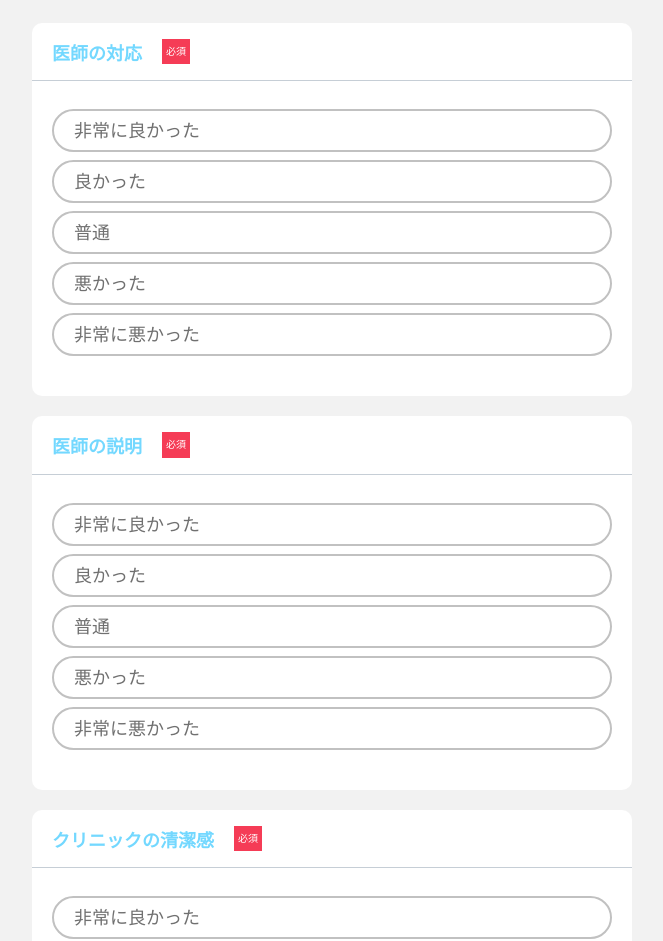
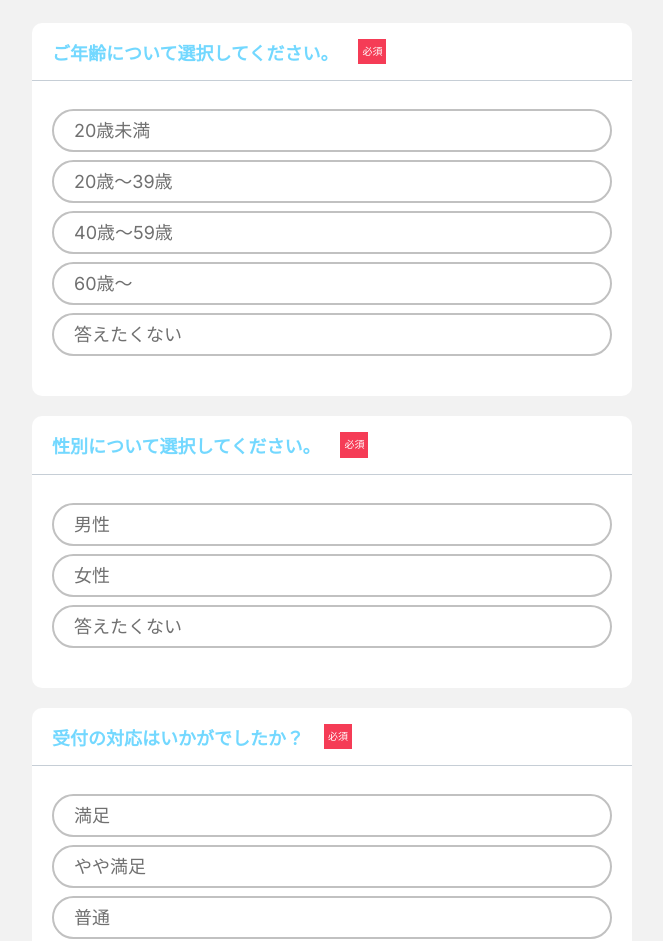
Before and after one commit to etk-development/meo, a Next.js app: page / in a window 1280 px wide. Shown: the part 262-1203 px from the top of the page, without its empty margins (308-971 px from the left). Built offline with nearby package versions, Linux system fonts and the light colour scheme.

Commit message:
add questionnaire

```diff
--- a/app/qa.json
+++ b/app/qa.json
@@ -1,46 +1,99 @@
 [
     {
-        "title": "医師の対応",
+        "title": "ご年齢について選択してください。",
         "name": "first",
         "ranks": {
-            "5": "非常に良かった",
-            "4": "良かった",
-            "3": "普通",
-            "2": "悪かった",
-            "1": "非常に悪かった"
+            "5": "20歳未満",
+            "4": "20歳〜39歳",
+            "3": "40歳〜59歳",
+            "2": "60歳〜",
+            "1": "答えたくない"
         }
     },
     {
-        "title": "医師の説明",
+        "title": "性別について選択してください。",
         "name": "second",
         "ranks": {
-            "5": "非常に良かった",
-            "4": "良かった",
-            "3": "普通",
-            "2": "悪かった",
-            "1": "非常に悪かった"
+            "3": "男性",
+            "2": "女性",
+            "1": "答えたくない"
         }
     },
     {
-        "title": "クリニックの清潔感",
+        "title": "受付の対応はいかがでしたか？",
         "name": "third",
         "ranks": {
-            "5": "非常に良かった",
-            "4": "良かった",
+            "5": "満足",
+            "4": "やや満足",
             "3": "普通",
-            "2": "悪かった",
-            "1": "非常に悪かった"
+            "2": "やや不満",
+            "1": "不満"
         }
     },
     {
-        "title": "診療時間",
+        "title": "受付での待ち時間は長く感じましたか？",
         "name": "fourth",
         "ranks": {
-            "5": "非常に良かった",
-            "4": "良かった",
+            "5": "とても短い",
+            "4": "短い",
             "3": "普通",
-            "2": "悪かった",
-            "1": "非常に悪かった"
+            "2": "長い",
+            "1": "とても長い"
+        }
+    },
+    {
+        "title": "診療までの待ち時間は長く感じましたか？",
+        "name": "fifth",
+        "ranks": {
+            "5": "とても短い",
+            "4": "短い",
+            "3": "普通",
+            "2": "長い",
+            "1": "とても長い"
+        }
+    },
+    {
+        "title": "医師の対応はいかがでしたか？",
+        "name": "sixth",
+        "ranks": {
+            "5": "非常に良い",
+            "4": "良い",
+            "3": "普通",
+            "2": "悪い",
+            "1": "非常に悪い"
+        }
+    },
+    {
+        "title": "症状や治療についての説明はわかりやすかったですか？",
+        "name": "seventh",
+        "ranks": {
+            "5": "非常にわかりやすい",
+            "4": "わかりやすい",
+            "3": "普通",
+            "2": "わかりにくい",
+            "1": "全然わからない"
+        }
+    },
+    {
+        "title": "診療時の対応は安心・信頼できるものでしたか？",
+        "name": "eighth",
+        "ranks": {
+            "5": "満足",
+            "4": "やや満足",
+            "3": "普通",
+            "2": "やや不満",
+            "1": "不満"
+        }
+    },
+    {
+        "title": "清潔感はいかがでしたか？",
+        "name": "ninth",
+        "ranks": {
+            "5": "満足",
+            "4": "やや満足",
+            "3": "普通",
+            "2": "やや不満",
+            "1": "不満"
         }
     }
 ]
--- a/app/survey/pages.jsx
+++ b/page/survey/pages.jsx
@@ -1,12 +1,12 @@
 import React, { useState } from "react";
 import styles from "./survey.module.css"
-import data from "../qa.json" assert { type: "json" };
+import data from "app/qa.json" assert { type: "json" };
 
 import Image from "next/image";
 import topimage from "../../public/survey/top_img.jpg";
 
 
-const url = "https://script.google.com/macros/s/AKfycbyU_SP1T3xg7scYD-TCp1PMB0Gd5AVSZr-K58smQbhNM7opTRmnWkWVhcVcDzPZ2grJEA/exec"
+const url = "https://script.google.com/macros/s/AKfycbz4hG-yELw4NB6MKiLEVlJGo-m9V5WeVMe3yZ_ao_OgBFdlBYpb5kqhUQCJqJaYur70gA/exec"
 
 
 const Survey =(props)=> {
@@ -26,6 +26,7 @@ const Survey =(props)=> {
         const formData = new FormData(event.target);
         const data = JSON.stringify(Object.fromEntries(formData))
         let dataObject = JSON.parse(data);
+        console.log(data)
         // 非同期処理を実行する
         await fetch(url, {
             method: "POST",
@@ -63,7 +64,7 @@ const Survey =(props)=> {
                                             type="radio"
                                             id={d.title+key}
                                             name={d.name}
-                                            value={key}
+                                            value={value}
                                             required
                                         />
                                             {value}
```
Also changed, not shown: app/page.js (+4 -4 lines), page/check/check.module.css (renamed from app/check/check.module.css), page/check/pages.jsx (renamed from app/check/pages.jsx), page/survey/survey.module.css (renamed from app/survey/survey.module.css), page/thanks/page.jsx (renamed from app/thanks/page.jsx), page/thanks/thanks.module.css (renamed from app/thanks/thanks.module.css), page/togoogle/pages.jsx (renamed from app/togoogle/pages.jsx), page/togoogle/togoogle.module.css (renamed from app/togoogle/togoogle.module.css).
